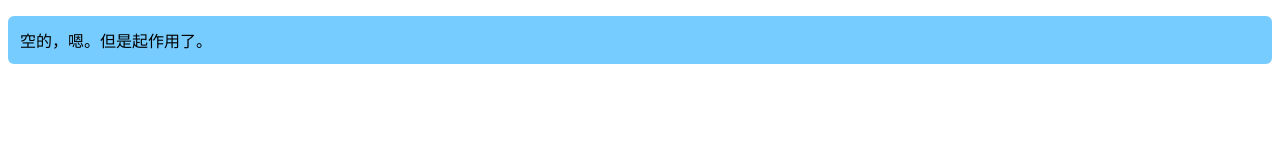
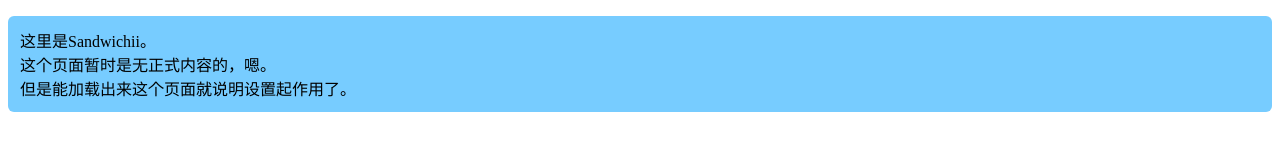
Before and after one commit to sandwichii/sandwichii.github.io, a plain HTML site: page index.html in a window 1280 px wide. Drawn offline with Linux system fonts and the light colour scheme.

Commit message:
Update index.html

```diff
--- a/index.html
+++ b/index.html
@@ -7,6 +7,6 @@
 </head>
 
 <body>
-<p id="welcome_msg">空的，嗯。但是起作用了。</p>
+<p id="welcome_msg">这里是Sandwichii。<br />这个页面暂时是无正式内容的，嗯。<br />但是能加载出来这个页面就说明设置起作用了。</p>
 </body>
 </html>
```
